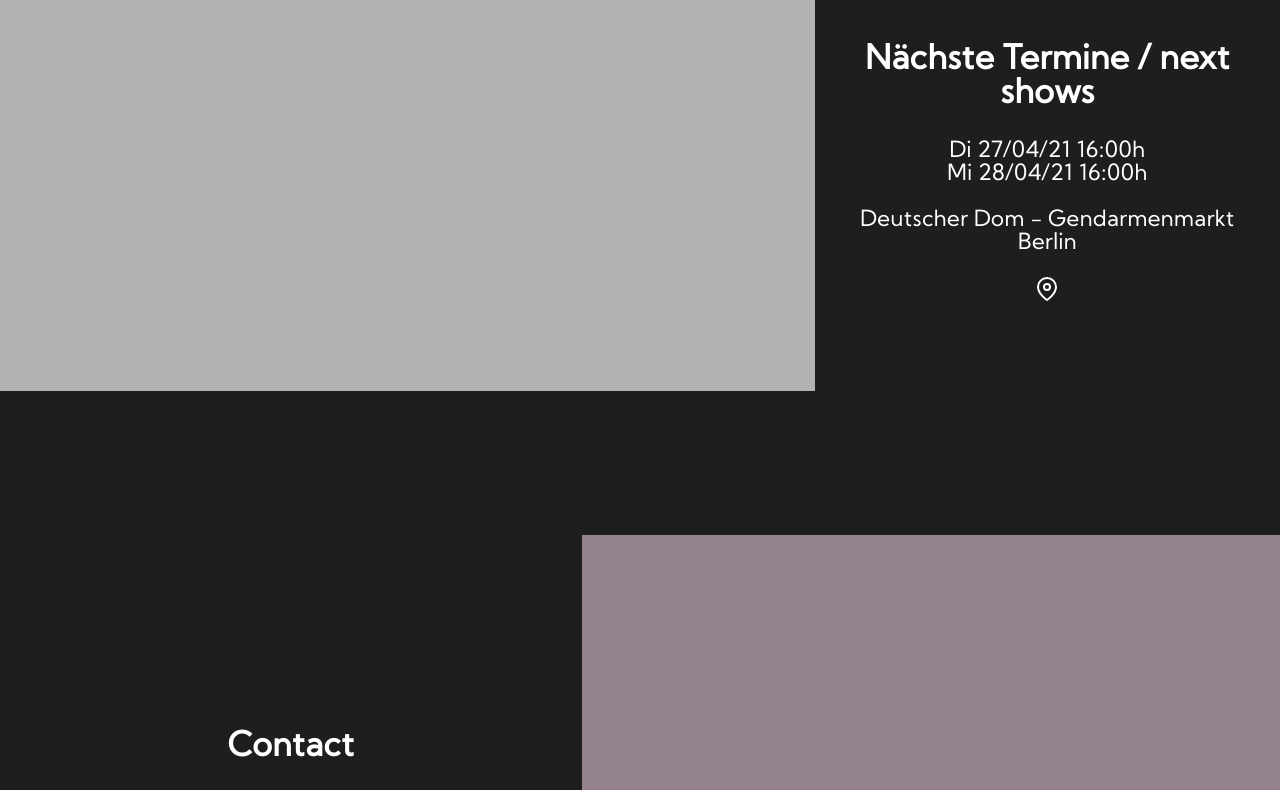
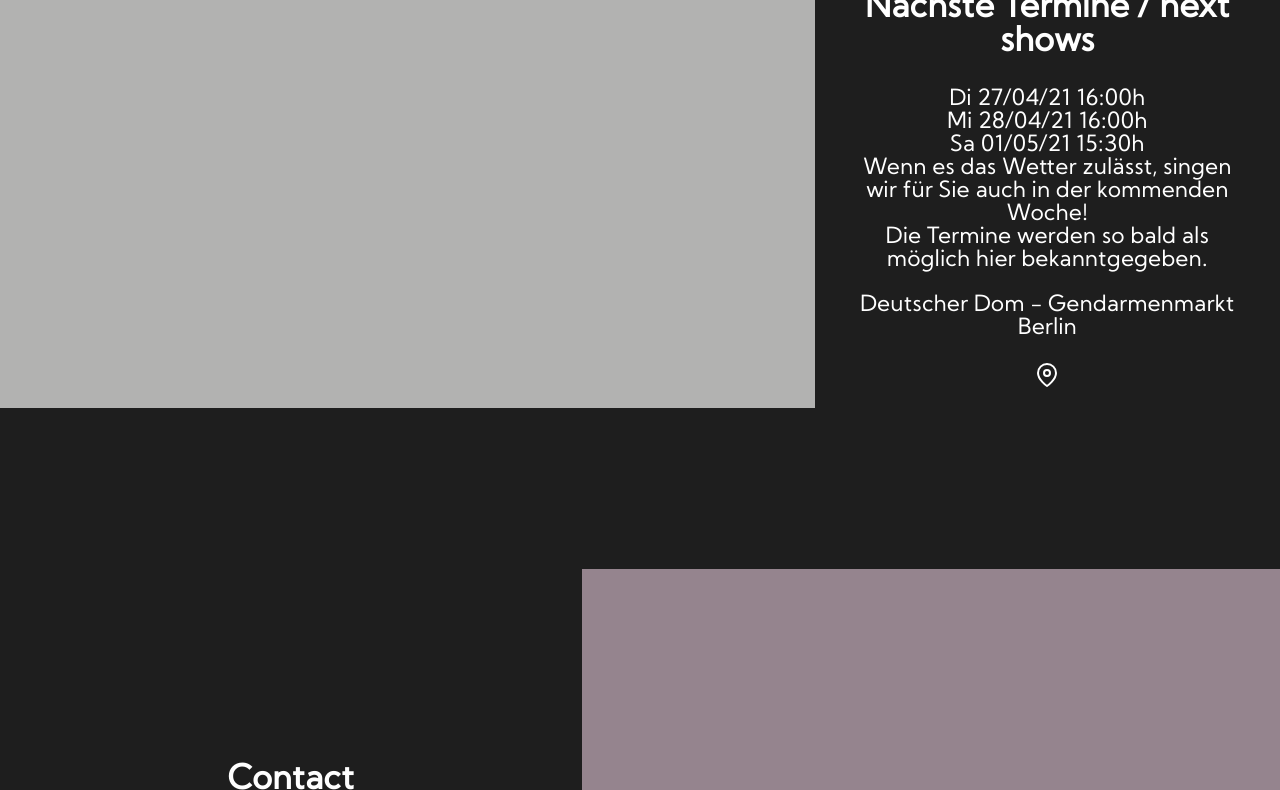
Before and after one commit to etrobert/operamore, a plain HTML site: page index.html in a window 1280 px wide. Shown: the part 940-1730 px from the top of the page. Drawn offline with Linux system fonts and the light colour scheme.

Commit message:
Update index.html

```diff
--- a/index.html
+++ b/index.html
@@ -38,6 +38,10 @@
         <ul id="datesList" class="dates">
           <li>Di 27/04/21 16:00h</li>
           <li>Mi 28/04/21 16:00h</li>
+          <li>Sa 01/05/21 15:30h</li>
+
+          <li>Wenn es das Wetter zulässt, singen wir für Sie auch in der kommenden Woche!</li>
+          <li>Die Termine werden so bald als möglich hier bekanntgegeben.</li>
         </ul>
         <p>Deutscher Dom - Gendarmenmarkt Berlin</p>
         <a
```
